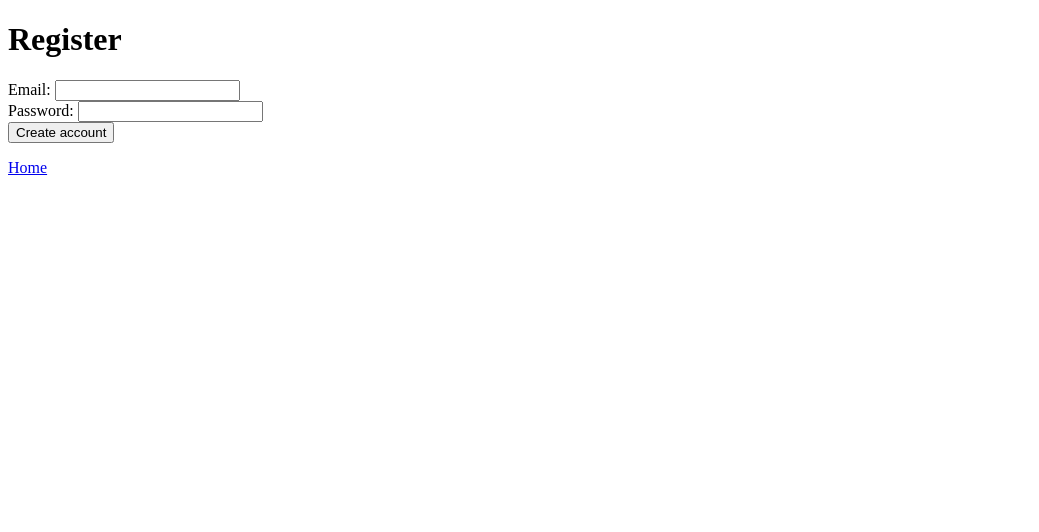
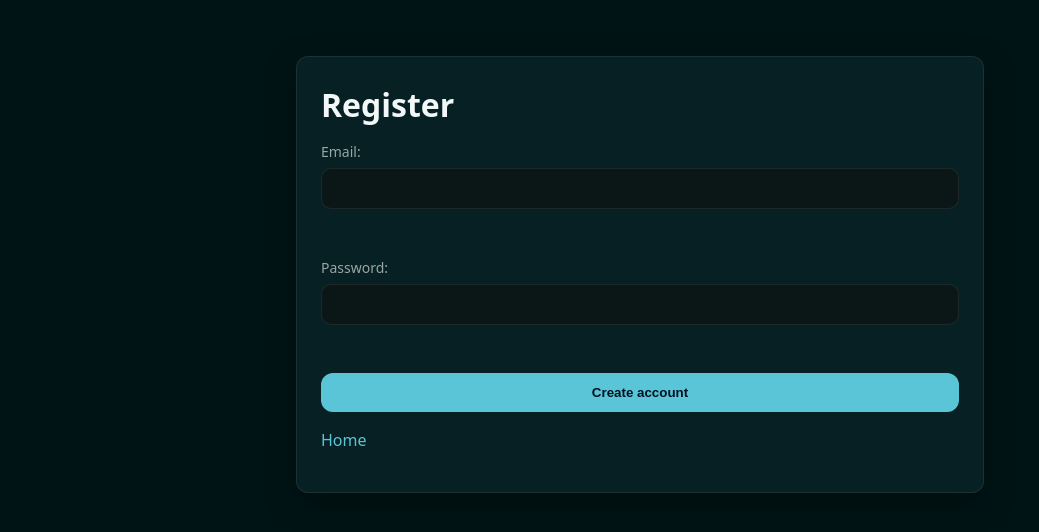
Before and after one commit to Attila314dev/python_sandbox, a Flask app: page /register in a window 1280 px wide. Shown: the top 532 px of the page, without its empty margins (0-1039 px from the left). Run offline with Flask 3, Linux system fonts and the light colour scheme; some libraries are stand-ins or nearby versions.

Commit message:
Update register.html

```diff
--- a/templates/register.html
+++ b/templates/register.html
@@ -1,4 +1,6 @@
 <!doctype html>
+<link rel="stylesheet" href="/static/styles.css">
+<div class="container"><div class="card">
 <title>Register</title>
 <h1>Register</h1>
 <form method="post" action="/register">
@@ -7,3 +9,4 @@
   <button type="submit">Create account</button>
 </form>
 <p><a href="/">Home</a></p>
+</div></div>
```
